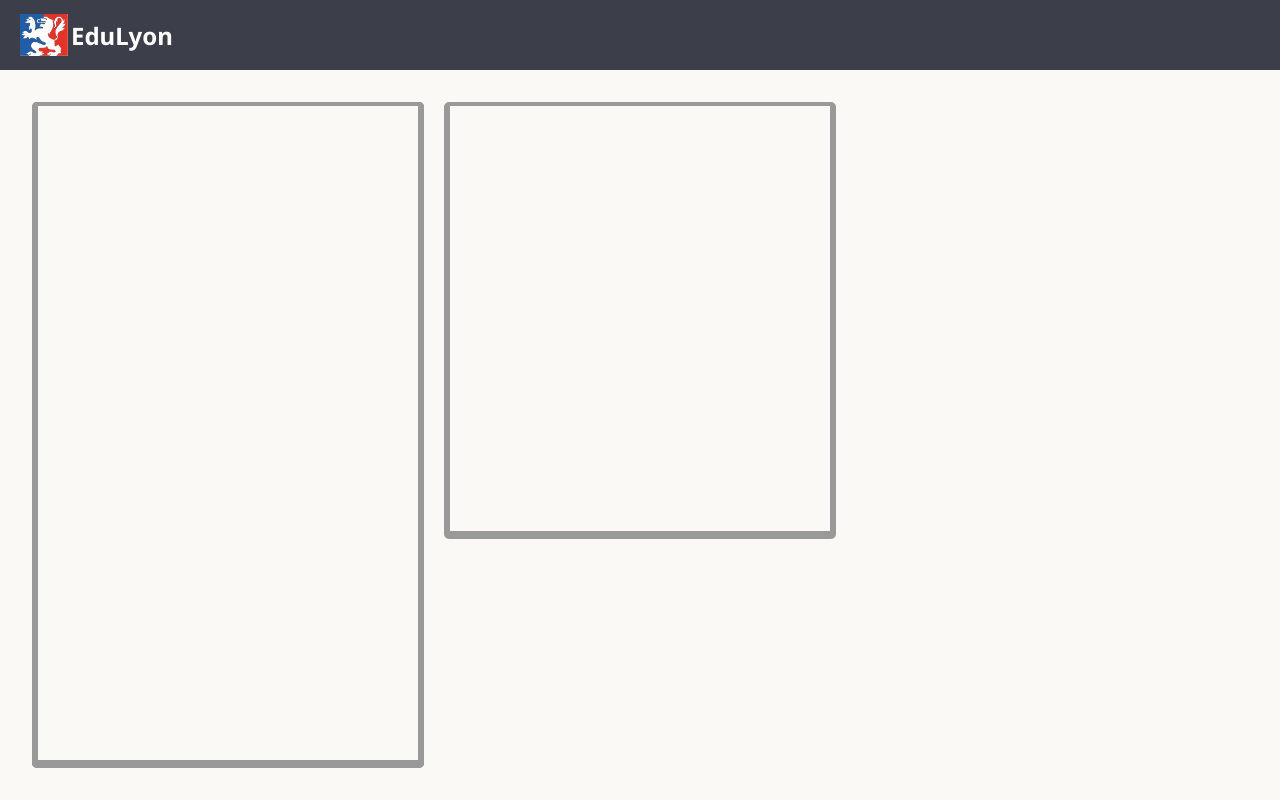
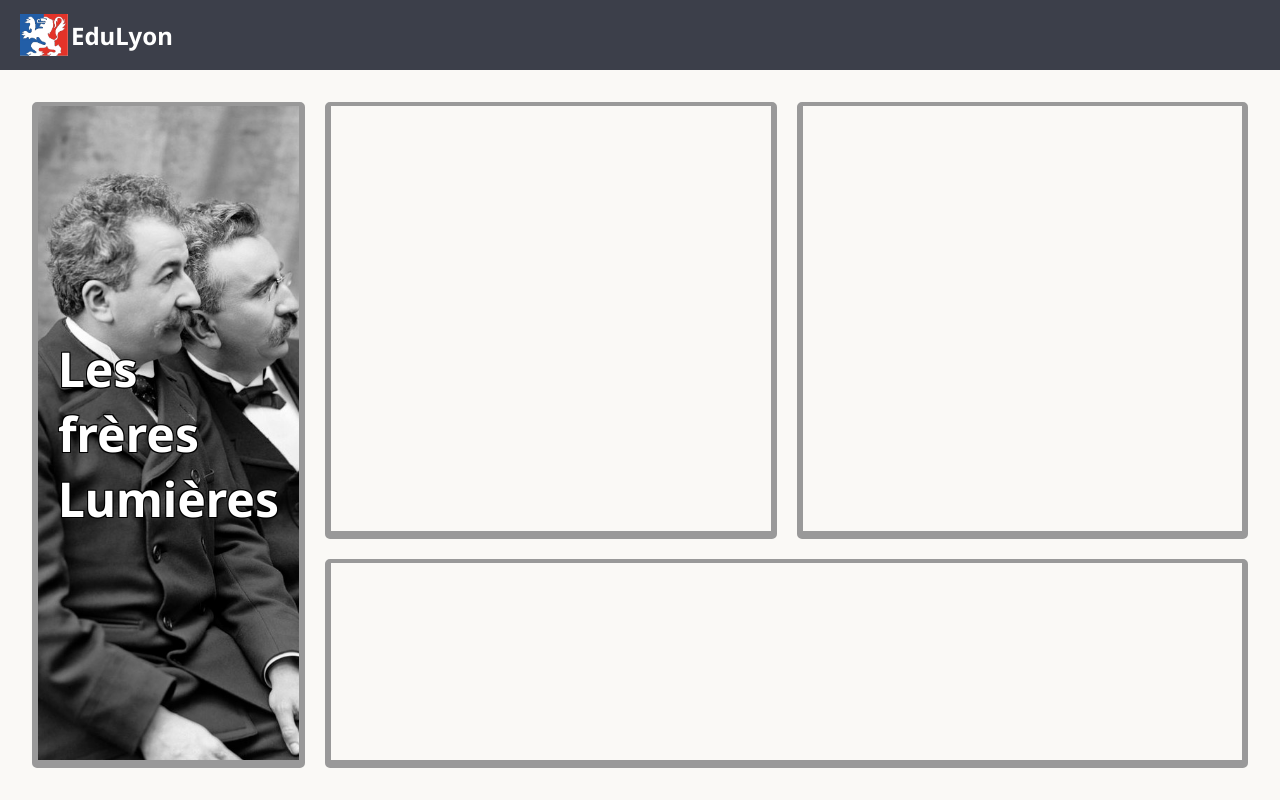
Before and after one commit to 24InfoFontainebleau/epreuve2-frontend, a Next.js app: page / in a window 1280 px wide. Built offline with nearby package versions, Linux system fonts and the light colour scheme.

Commit message:
updated : main page, added : image and hover animation

```diff
--- a/src/app/page.tsx
+++ b/src/app/page.tsx
@@ -1,14 +1,22 @@
 import React from "react";
 import styles from "@/scss/pages/main.module.scss";
+import Link from "next/link";
+import frereLumiere from "@/assets/frereLumiere.jpg";
 
 export default function Home() {
   return (
     <React.Fragment>
       <div className={styles.pageContent}>
-        <div className={`${styles.card} ${styles.lumiereCard}`}></div>
+        <Link
+          href="/lumiere"
+          className={`${styles.card} ${styles.lumiereCard}`}
+          style={{ backgroundImage: `url(${frereLumiere.src})` }}
+        >
+          <h1 className={styles.cardTitle}>Les frères Lumières</h1>
+        </Link>
         <div className={`${styles.card} ${styles.partyCard}`}></div>
-        <div className={`${styles.card} ${styles.lumiereCard}`}></div>
-        <div className={`${styles.card} ${styles.lumiereCard}`}></div>
+        <div className={`${styles.card} ${styles.cineCard}`}></div>
+        <div className={`${styles.card} ${styles.philoCard}`}></div>
       </div>
     </React.Fragment>
   );
--- a/src/scss/pages/main.module.scss
+++ b/src/scss/pages/main.module.scss
@@ -4,7 +4,7 @@
   flex: 1;
   display: grid;
   grid-gap: 20px;
-  grid-template-columns: repeat(3, 1fr);
+  grid-template-columns: repeat(5, 1fr);
   grid-template-rows: repeat(3, 1fr);
   place-content: center;
 
@@ -15,6 +15,10 @@
     border-right: 6px solid $border;
     border-radius: 5px;
     transition: 0.2s ease;
+    display: flex;
+    flex-direction: column;
+    justify-content: center;
+    align-items: center;
 
     &:hover {
       border-bottom: 6px solid $border;
@@ -22,16 +26,42 @@
       border-left: 4px solid $border;
       border-right: 4px solid $border;
       background-color: $background;
+      opacity: 0.8;
+      cursor: pointer;
     }
   }
 
   .lumiereCard {
     grid-row: 1 / -1;
     grid-column: 1/2;
+    background-size: cover;
+    background-position: center;
+    height: 100%;
+    width: 100%;
+    text-decoration: none;
+    padding: 5px;
+
+    .cardTitle {
+      font-size: 3rem;
+      color: $textColor;
+      text-shadow: -1px -1px 0 black, 1px -1px 0 black, -1px 1px 0 black,
+        1px 1px 0 black;
+      padding: 15px;
+    }
   }
 
   .partyCard {
     grid-row: 1 / 3;
-    grid-column: 2 / 3;
+    grid-column: 2 / 4;
+  }
+
+  .cineCard {
+    grid-row: 1 / 3;
+    grid-column: 4 / 6;
+  }
+
+  .philoCard {
+    grid-row: 3 / -1;
+    grid-column: 2 / -1;
   }
 }
--- a/src/scss/variables.scss
+++ b/src/scss/variables.scss
@@ -7,5 +7,5 @@ $border: #999999;
 $footer: $primary;
 $componentColors: #6f65f1;
 $componentColorsHover: color.adjust(#6f65f1, $lightness: -5%);
-$textColor: #888;
+$textColor: #fff;
 $error: #ff0000;
```
Also changed, not shown: src/assets/frereLumiere.jpg (added).
